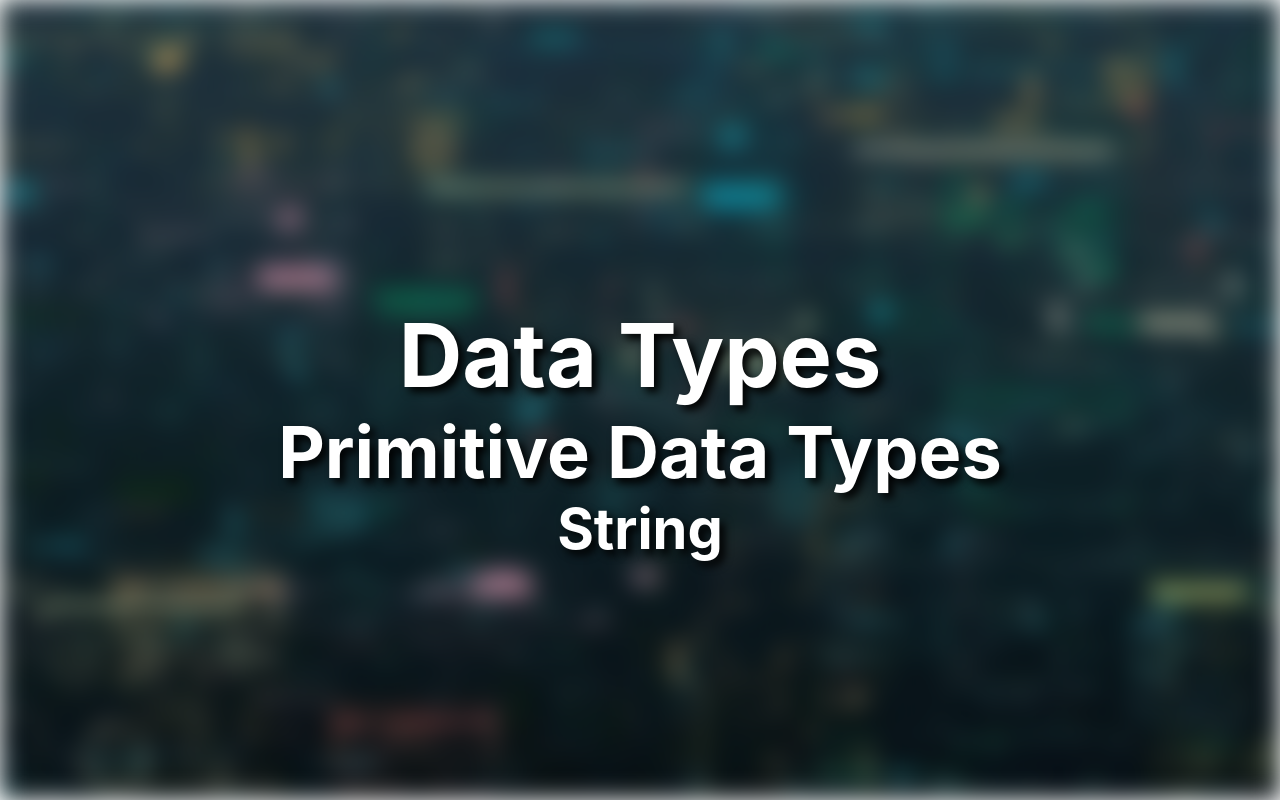
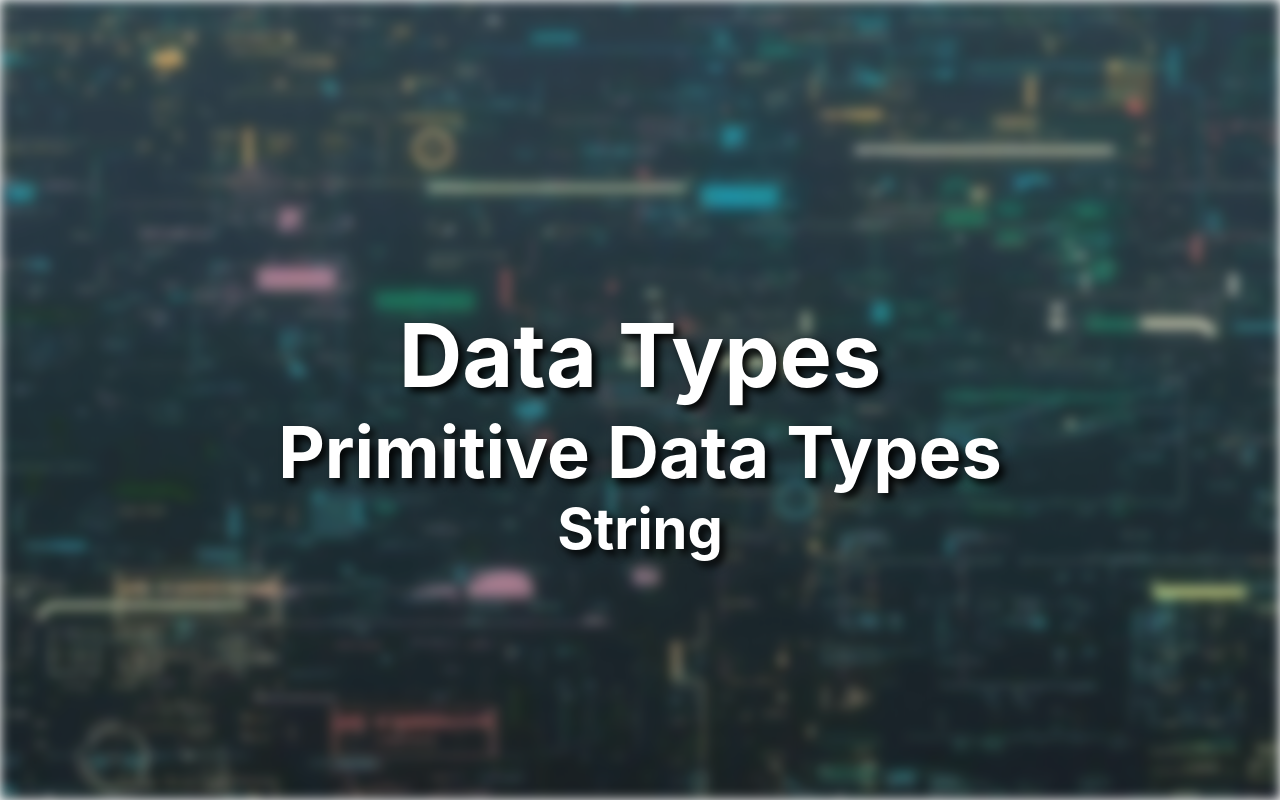
Before and after one commit to Ekimoth/js-lesson-plan, a React (Vite) app: page / in a window 1280 px wide. Built offline with nearby package versions, Linux system fonts and the light colour scheme.

Commit message:
changed code style and added opacity to the main background

```diff
--- a/src/App.tsx
+++ b/src/App.tsx
@@ -51,7 +51,8 @@ const Div = styled.div`
 const BlurredBackground = styled.div`
   background-image: url('/src/img/schemytrio.jpg');
   background-color-alpha: 0.5;
-  filter: blur(12px);
+  filter: blur(6px);
+  opacity: 0.93;
   position: absolute;
   top: 0;
   right: 0;
--- a/src/components/InnerSlide/InnerSlide.tsx
+++ b/src/components/InnerSlide/InnerSlide.tsx
@@ -3,7 +3,7 @@ import styled from 'styled-components';
 import SyntaxHighlighter from 'react-syntax-highlighter';
 
 // @ts-ignore
-import a11yDark from 'react-syntax-highlighter/dist/esm/styles/hljs/a11y-dark';
+import anOldHope from 'react-syntax-highlighter/dist/esm/styles/hljs/an-old-hope';
 
 // hooks
 import useSlides, { SlideObject } from 'hooks/useSlides';
@@ -149,7 +149,7 @@ const InnerSlide = forwardRef<RefProps, Props>((
                 ))
                 : content ? (
                   <CodeContainer>
-                    <SyntaxHighlighter language="javascript" style={a11yDark}>{content}</SyntaxHighlighter>
+                    <SyntaxHighlighter language="javascript" style={anOldHope}>{content}</SyntaxHighlighter>
                   </CodeContainer>
                 ) : null}
             </Content>
--- a/src/payload/string.ts
+++ b/src/payload/string.ts
@@ -19,6 +19,12 @@ const strings = [
       },
     ],
   },
+  {
+    headers: ['11111111', '2222222', '33333333'],
+  },
+  {
+    headers: ['44444444', '5555555', '66666666'],
+  },
 ];
 
 export default strings;
```
